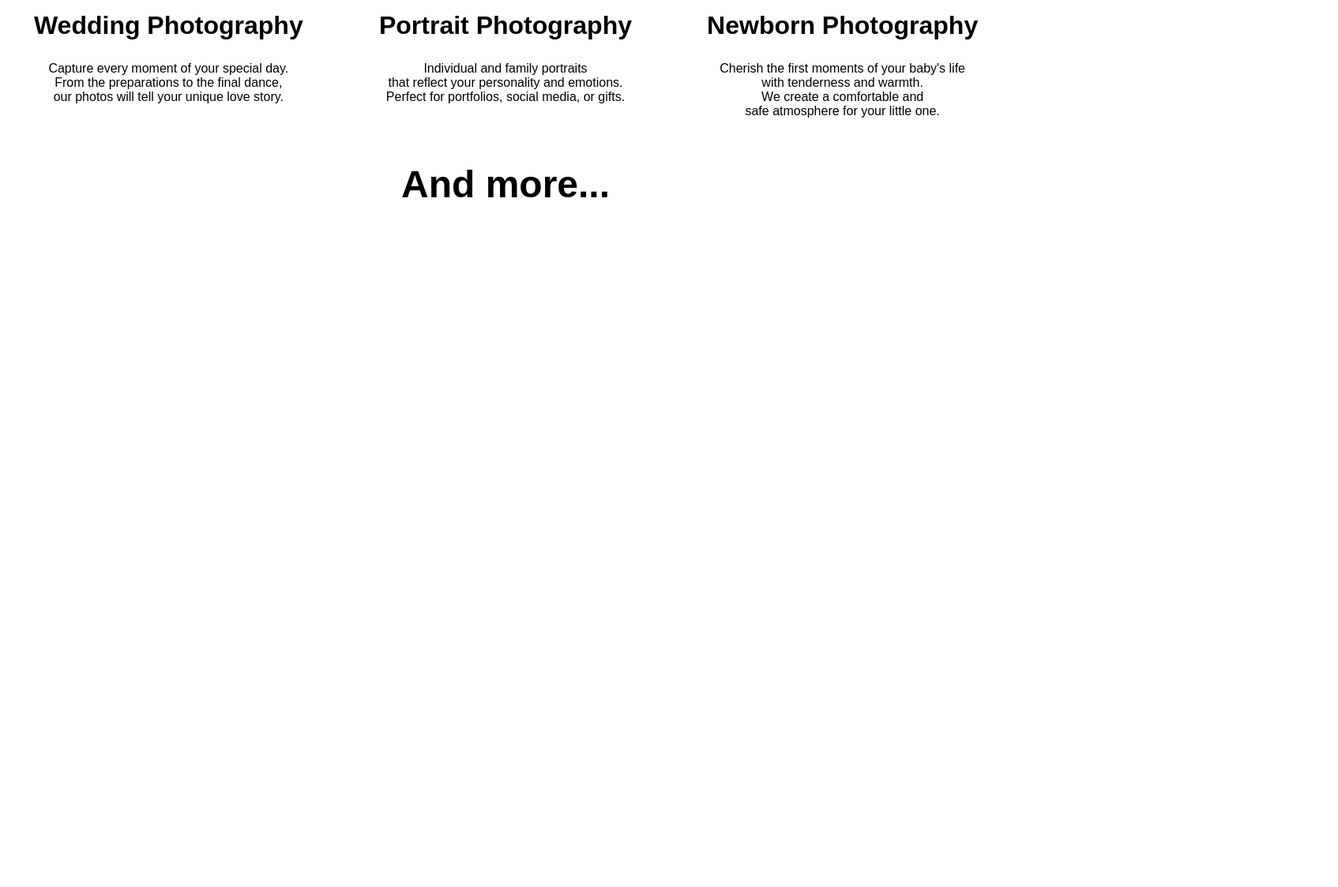
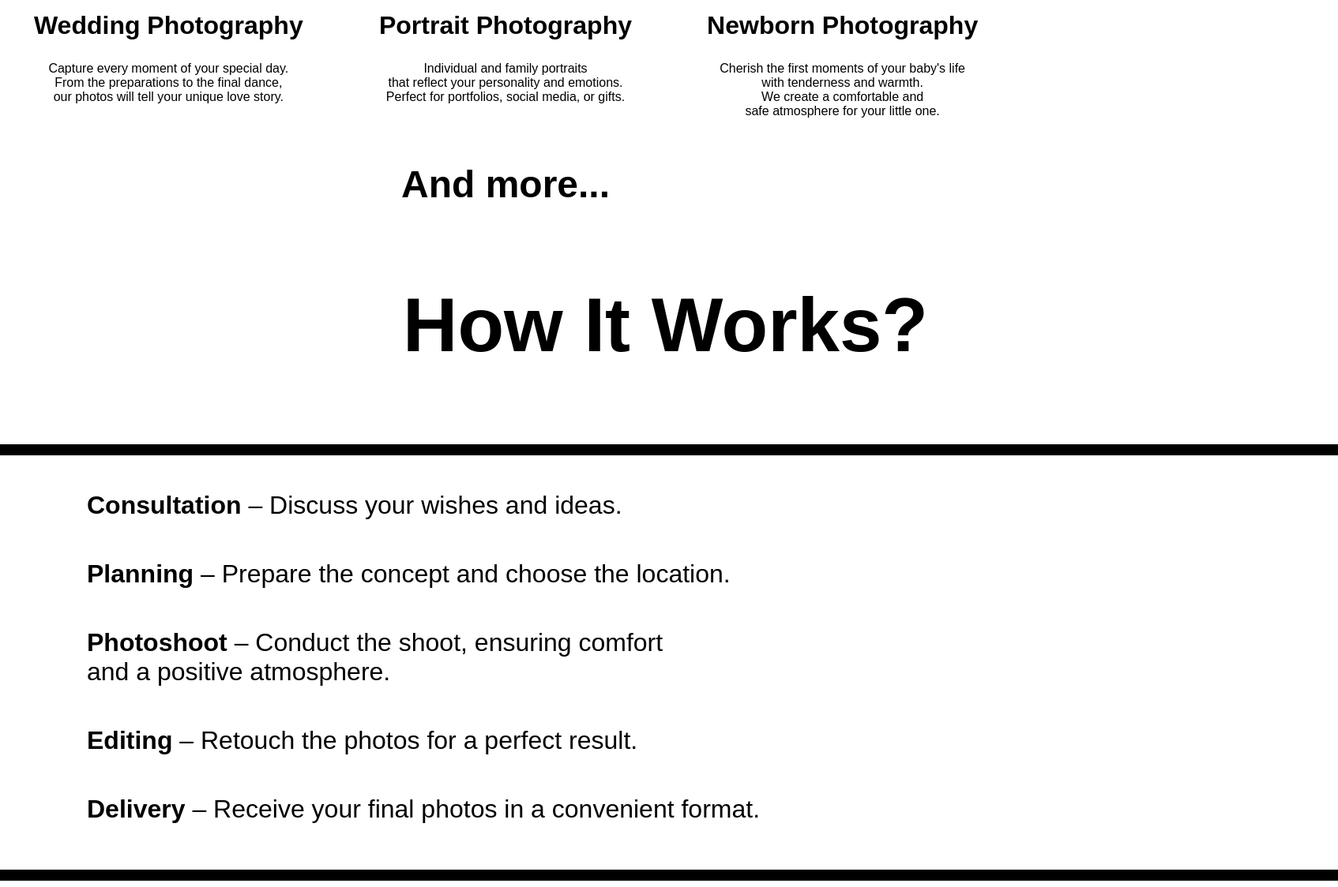
Before and after one commit to fl1boozeks/PhotographerPortfolio, a plain HTML site: page index.html in a window 1280 px wide. Shown: the part 1259-2383 px from the top of the page at 79% size, 1694 px wide, since content can reach past the window. Before the commit the page ends 1559 px from the top, so only its background shows below. Drawn offline with Linux system fonts and the light colour scheme; files whose address does not match are found by name.

Commit message:
Добавлена секция 'FAQ' с описанием процесса работы и соответствующими стилями

```diff
--- a/index.html
+++ b/index.html
@@ -27,29 +27,29 @@
                         Cherish the Memories</h1>
                 </div>
                 <div class="slogan__rigth">
-                    <img class="camera__man" src="D:\MyProjects\Portfolio\images\111.png" alt="Man with camera">
+                    <img class="camera__man" src="images/111.png" alt="Man with camera">
                 </div>
             </div>
         </div>
-        <div class="our__services">
+        <section class="our__services">
             <h2 class="services__title">Our Services</h2>
             <div class="service__cards">
                 <div class="card">
-                    <img src="D:\MyProjects\Portfolio\images\Cute-Wedding-Couple-Cartoon-PNG-Photos.png" alt="" class="photo__cards">
+                    <img src="images/Cute-Wedding-Couple-Cartoon-PNG-Photos.png" alt="" class="photo__cards">
                     <h2 class="name__cards">Wedding Photography</h2>
                     <p class="cards__text">Capture every moment of your special day.<br>
                         From the preparations to the final dance,<br>
                         our photos will tell your unique love story.</p>
                 </div>
                 <div class="card">
-                    <img src="D:\MyProjects\Portfolio\images\Cute-Wedding-Couple-Cartoon-PNG-Photos.png" alt="" class="photo__cards">
+                    <img src="images/Cute-Wedding-Couple-Cartoon-PNG-Photos.png" alt="" class="photo__cards">
                     <h2 class="name__cards">Portrait Photography</h2>
                     <p class="cards__text">Individual and family portraits<br>
                         that reflect your personality and emotions.<br>
                         Perfect for portfolios, social media, or gifts.</p>
                 </div>
                 <div class="card">
-                    <img src="D:\MyProjects\Portfolio\images\Cute-Wedding-Couple-Cartoon-PNG-Photos.png" alt="" class="photo__cards">
+                    <img src="images/Cute-Wedding-Couple-Cartoon-PNG-Photos.png" alt="" class="photo__cards">
                     <h2 class="name__cards">Newborn Photography</h2>
                     <p class="cards__text">Cherish the first moments of your baby's life<br>
                         with tenderness and warmth.<br>
@@ -58,7 +58,20 @@
                 </div>
             </div>
             <h2 class="more__information">And more...</h2>
-        </div>
+        </section>
+        <section class="faq__information">
+            <h3 class="info__title">How It Works?</h3>
+            <hr>
+            <ul class="guide">
+                <li><span>Consultation</span> – Discuss your wishes and ideas.</li>
+                <li><span>Planning</span> – Prepare the concept and choose the location.</li>
+                <li><span>Photoshoot</span> – Conduct the shoot, ensuring comfort<br>
+                    and a positive atmosphere.</li>
+                <li><span>Editing</span> – Retouch the photos for a perfect result.</li>
+                <li><span>Delivery</span> – Receive your final photos in a convenient format.</li>
+            </ul>
+            <hr>
+        </section>
     </main>
 
     <script src="main.js"></script>
--- a/style.css
+++ b/style.css
@@ -80,3 +80,32 @@ main .our__services {
     font-weight: bold;
     font-size: 48px;
 }
+
+main .faq__information {
+    background-color: #FFFFFF;
+}
+
+.info__title {
+    text-align: right;
+    padding-right: 105px;
+    font-weight: bold;
+    font-size: 96px;
+}
+
+hr {
+    width: 1680px;
+    border: 7px solid black;
+}
+
+.guide {
+    display: inline;
+    font-size: 32px;
+}
+
+.guide li {
+    padding: 0 0 50px 110px;
+}
+
+.guide span {
+    font-weight: bold;
+}
```
